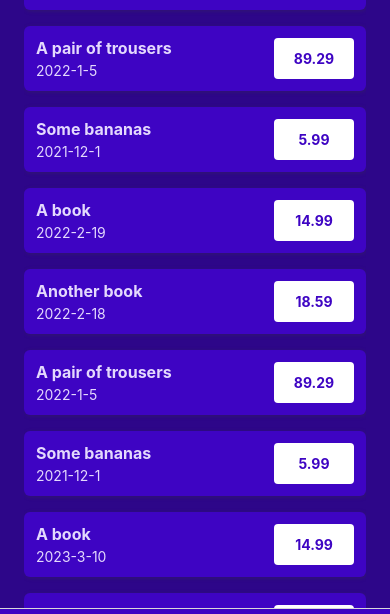
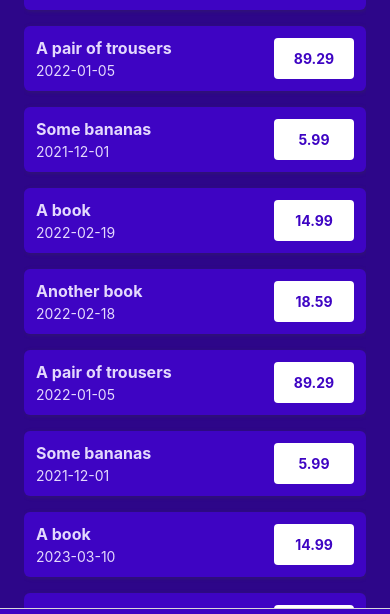
Before and after one commit to MayankBorkar/ExpensesApp, a React Native app: screen /AllExpenses in a window 390 px wide. Shown: the part 187-801 px from the top of the page. Built offline with nearby package versions, Linux system fonts and the light colour scheme.

Commit message:
done till added validation.

```diff
--- a/components/ManageExpense/ExpenseForm.js
+++ b/components/ManageExpense/ExpenseForm.js
@@ -1,14 +1,15 @@
 import Input from "./Input";
-import {View, StyleSheet, Text} from "react-native";
+import {View, StyleSheet, Text, Alert} from "react-native";
 import {useState} from "react";
 import Button from "../UI/Button";
+import {getFormattedDate} from "../../util/date";
 
 
-function ExpenseForm({submitButtonLabel ,onCancel, onSubmit}) {
+function ExpenseForm({submitButtonLabel ,onCancel, onSubmit,defaultValues }) {
     const [inputValue, setInputValue] = useState({
-        amount: '',
-        date: '',
-        description: '',
+        amount: defaultValues ? defaultValues.amount.toString() : '',
+        date: defaultValues ? getFormattedDate(defaultValues.date) : '',
+        description: defaultValues ? defaultValues.description : '',
     })
 
     function inputChangeHandler(inputIdentifier, enteredValue) {
@@ -26,6 +27,16 @@ function ExpenseForm({submitButtonLabel ,onCancel, onSubmit}) {
             date: new Date(inputValue.date),
             description: inputValue.description
         };
+
+        const amountIsValid = !isNaN(expenseData.amount) && expenseData.amount > 0;
+        const dateIsValid = expenseData.date.toString() !== 'Invalid Date';
+        const descriptionIsValid = expenseData.description.trim().length > 0;
+
+        if (!amountIsValid || !dateIsValid || !descriptionIsValid) {
+            Alert.alert('Invalid input', 'Please check your input values');
+            return;
+        }
+
         onSubmit(expenseData);
     }
 
--- a/screens/ManageExpenses.js
+++ b/screens/ManageExpenses.js
@@ -1,7 +1,6 @@
 import {StyleSheet, View} from "react-native";
 import {useContext, useLayoutEffect} from "react";
 import {GlobalStyles} from "../constants/styles";
-import Button from "../components/UI/Button";
 import {ExpensesContext} from "../store/expenses-context";
 import IconButton from "../components/UI/IconButton";
 import ExpenseForm from "../components/ManageExpense/ExpenseForm";
@@ -13,6 +12,8 @@ function ManageExpenses({route, navigation}) {
 
     const editedExpenseId = route.params?.expenseId;
     const isEditing = !!editedExpenseId;
+
+    const selectedExpense = expenseCtx.expenses.find(expense => expense.id === editedExpenseId);
 
     useLayoutEffect(() => {
         navigation.setOptions({
@@ -45,6 +46,7 @@ function ManageExpenses({route, navigation}) {
                     {isEditing ? 'Update' : 'Add'}
                 onSubmit={confirmHandler}
                 onCancel={cancelHandler}
+                defaultValues={selectedExpense}
             />
             {isEditing && (
                 <View style={styles.deleteContainer}>
--- a/util/date.js
+++ b/util/date.js
@@ -1,6 +1,6 @@
 export function getFormattedDate (date) {
     return(
-        `${date.getFullYear()}-${date.getMonth() + 1}-${date.getDate()}`
+        date.toISOString().slice(0, 10)
     );
 }
 
```
